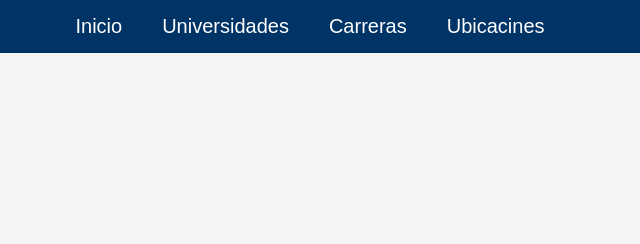
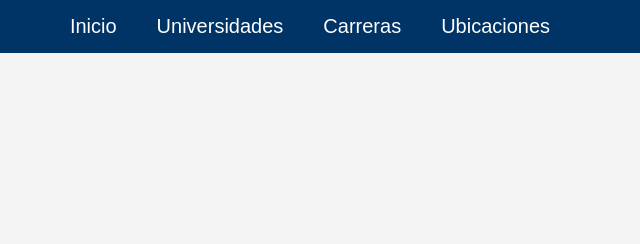
Before and after one commit to Futurisinvestigagores/Futuros-Investigadores, a plain HTML site: page UTECI.HTML in a window 1280 px wide. Shown: the top 244 px of the page, 330-970 px from the left. Drawn offline with Linux system fonts and the light colour scheme.

Commit message:
modified:   Criminologia y Criminalistica.html 	modified:   TOLLANCINGO.PEDAGO.HTML 	modified:   Tollancingo.html 	modified:   UTEC.HTML 	modified:   UTECI.HTML 	modified:   Vizcaya.crimi.html 	modified:   Vizcaya.html 	modified:   "an\303\241huac.html" 	modified:   index.html 	modified:   latapipedagodia.html 	modified:   pag de carreras.html 	modified:   pag pedagogia.html 	modified:   pag psicologia.n.html 	modified:   ubicaciones.html 	modified:   vizcaya.padago.html

```diff
--- a/UTECI.HTML
+++ b/UTECI.HTML
@@ -34,7 +34,7 @@
                     <li><a href="Criminologia y Criminalistica.html">CRIMINOLOGIA Y CRIMINALISTICA</a></li>
                 </ul>
             </li>
-            <li><a href="#">Ubicacines</a>
+            <li><a href="#">Ubicaciones</a>
                 <ul>
                     <li><a href="ubicaciones.html">Tulancingo</a></li>
             </li>
```
Also changed, not shown: Criminologia y Criminalistica.html (+1 -1 lines), TOLLANCINGO.PEDAGO.HTML (+1 -1 lines), Tollancingo.html (+1 -1 lines), UTEC.HTML (+1 -1 lines), Vizcaya.crimi.html (+1 -1 lines), Vizcaya.html (+1 -1 lines), anáhuac.html (+1 -1 lines), index.html (+2 -2 lines), latapipedagodia.html (+1 -1 lines), pag de carreras.html (+1 -1 lines), pag pedagogia.html (+1 -1 lines), pag psicologia.n.html (+1 -1 lines), ubicaciones.html (+1 -1 lines), vizcaya.padago.html (+1 -1 lines).
